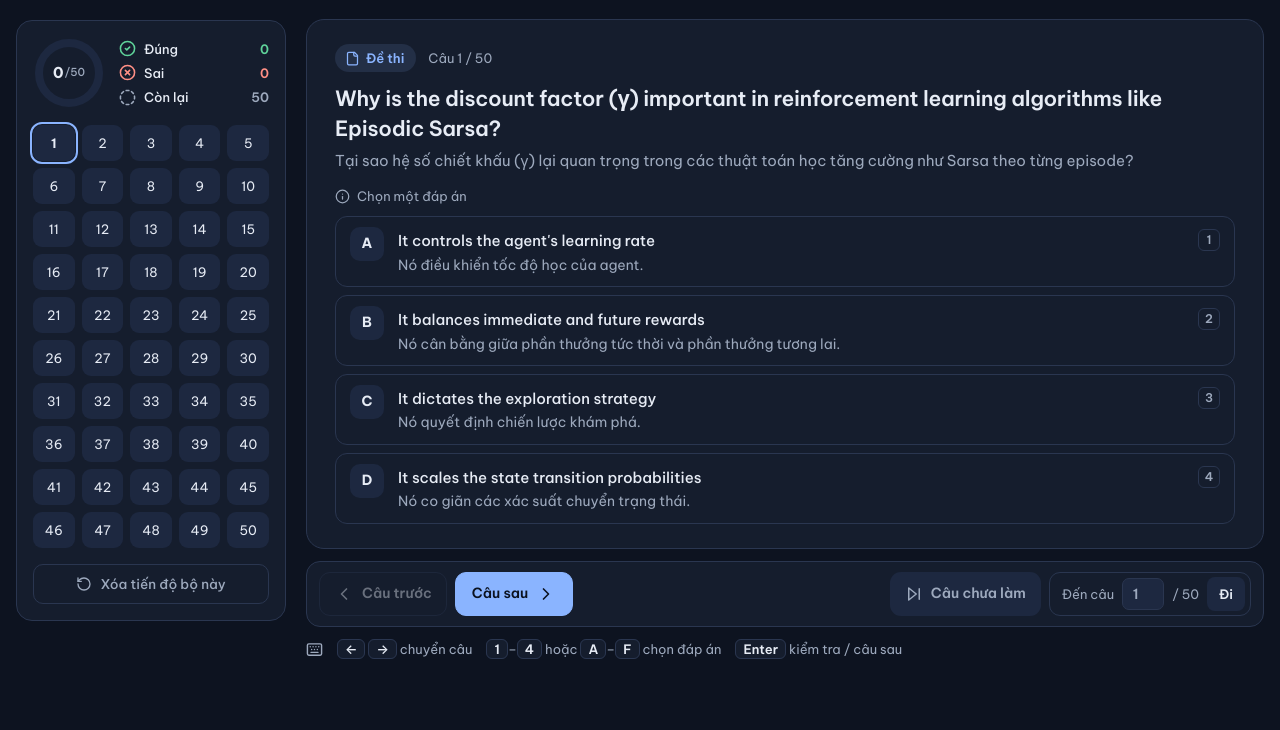
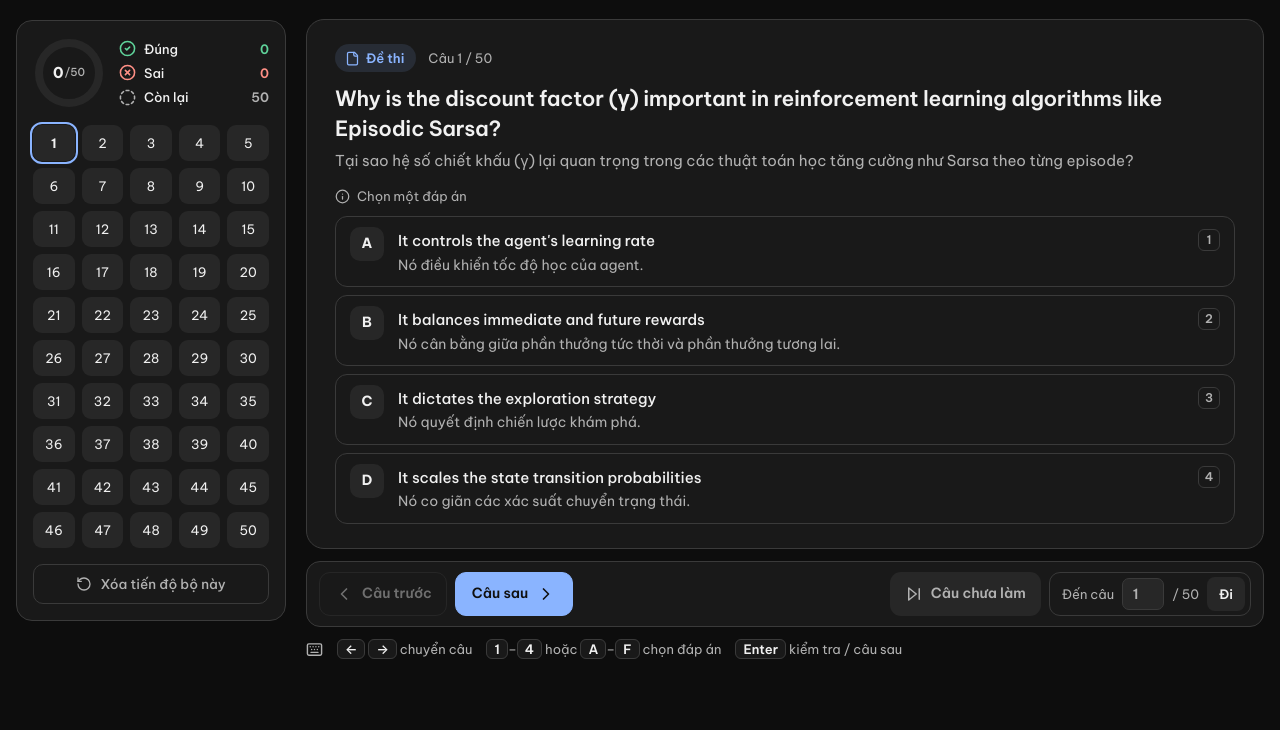
Before and after one commit to nghiaub257/rel301m-quiz, a plain HTML site: page index.html in a window 1280 px wide. Shown: the part 70-800 px from the top of the page. Drawn offline with nearby package versions, Linux system fonts and the dark colour scheme.

Commit message:
Use neutral black and gray dark theme

```diff
--- a/index.html
+++ b/index.html
@@ -16,14 +16,14 @@
 }
 @media (prefers-color-scheme: dark){
   :root:not([data-theme="light"]){
-    --bg:#0d1320; --surface:#151d2d; --surface2:#1d2840; --fg:#e7ecf5; --muted:#9da9bd; --line:#2a3650;
-    --accent:#8ab4ff; --accent-fg:#0b1220; --ok:#5fd39a; --bad:#ff8f85; --warn:#f2c35b;
+    --bg:#0d0d0d; --surface:#191919; --surface2:#272727; --fg:#f1f1f1; --muted:#b1b1b1; --line:#3a3a3a;
+    --accent:#8ab4ff; --accent-fg:#101010; --ok:#5fd39a; --bad:#ff8f85; --warn:#f2c35b;
     color-scheme:dark;
   }
 }
 :root[data-theme="dark"]{
-  --bg:#0d1320; --surface:#151d2d; --surface2:#1d2840; --fg:#e7ecf5; --muted:#9da9bd; --line:#2a3650;
-  --accent:#8ab4ff; --accent-fg:#0b1220; --ok:#5fd39a; --bad:#ff8f85; --warn:#f2c35b;
+  --bg:#0d0d0d; --surface:#191919; --surface2:#272727; --fg:#f1f1f1; --muted:#b1b1b1; --line:#3a3a3a;
+  --accent:#8ab4ff; --accent-fg:#101010; --ok:#5fd39a; --bad:#ff8f85; --warn:#f2c35b;
   color-scheme:dark;
 }
 *{box-sizing:border-box}
```
